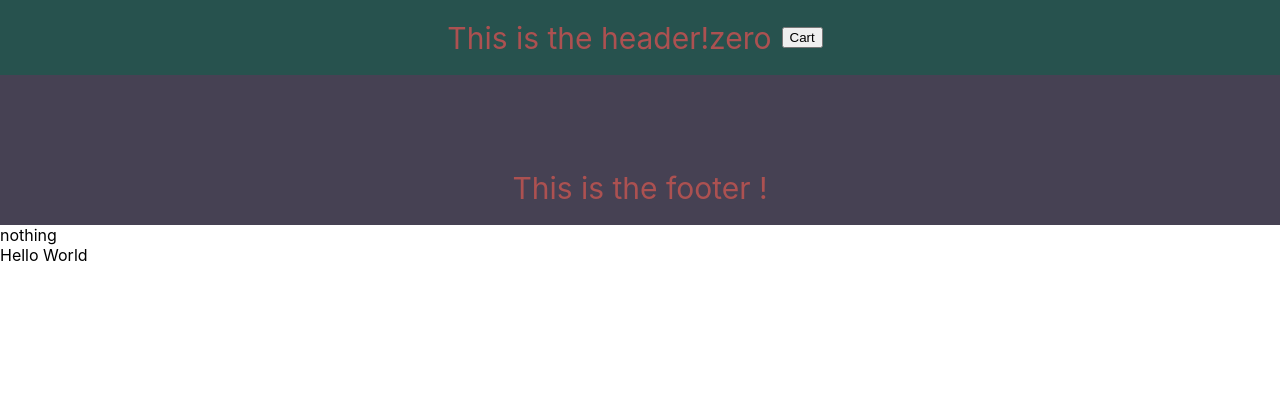
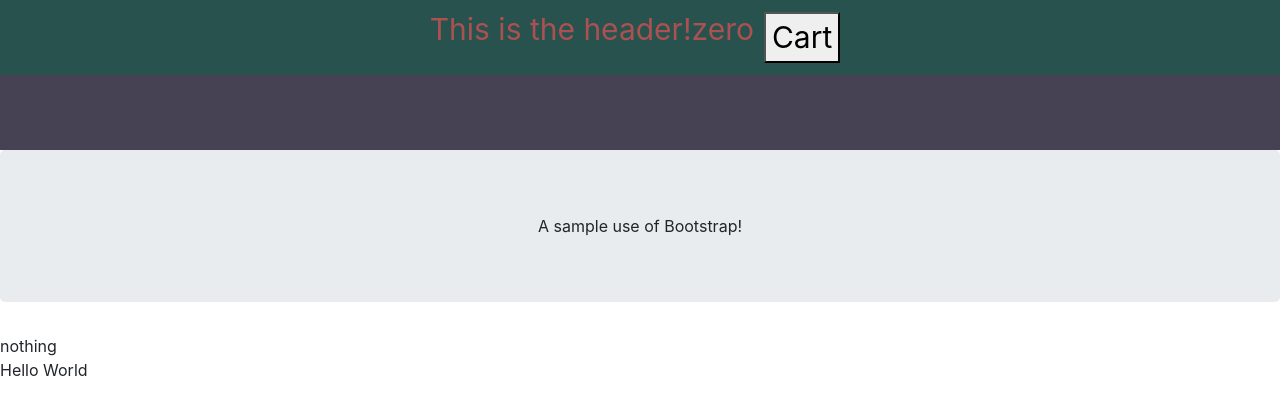
Before and after one commit to CheukHoYun/app_for_achievers, a React (Create React App) app: page / in a window 1280 px wide. Shown: the top 414 px of the page. Built offline with nearby package versions, Linux system fonts and the light colour scheme; no server answers.

Commit message:
regular commit

```diff
--- a/src/components/App.js
+++ b/src/components/App.js
@@ -1,5 +1,6 @@
 import React, { Component } from "react";
 import "./App.css";
+import "bootstrap/dist/css/bootstrap.css";
 import Content from "./Content";
 import Footer from "./Footer";
 import Header from "./Header";
--- a/src/components/Content.js
+++ b/src/components/Content.js
@@ -10,7 +10,7 @@ class Content extends Component {
 
   componentDidMount() {
     fetch(
-      "https://api.themoviedb.org/3/movie/550?api_key=f1eac36202d95b8df16fcf8afd17c6b0"
+      "https://api.themoviedb.org/3/movie/531?api_key=f1eac36202d95b8df16fcf8afd17c6b0&language=en-CA"
     )
       .then((response) => response.json())
       .then((data) => this.setState({ movie: data }));
--- a/src/components/Footer.js
+++ b/src/components/Footer.js
@@ -3,7 +3,12 @@ import React, { Component } from "react";
 class Footer extends Component {
   state = {};
   render() {
-    return <footer className="content"> This is the footer ! </footer>;
+    return (
+      <footer className="jumbotron text-center">
+        {" "}
+        A sample use of Bootstrap!{" "}
+      </footer>
+    );
   }
 }
 
```
Also changed, not shown: 2 other files (tests, documents, lock files or other folders).
